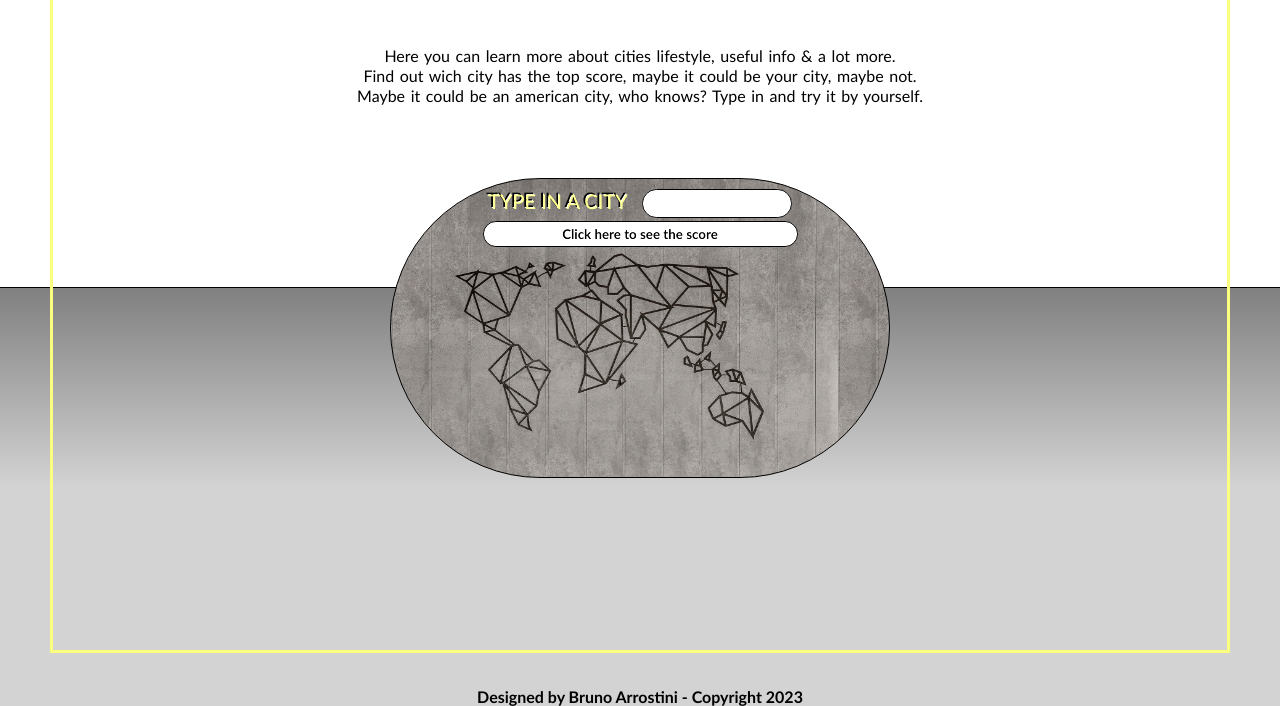
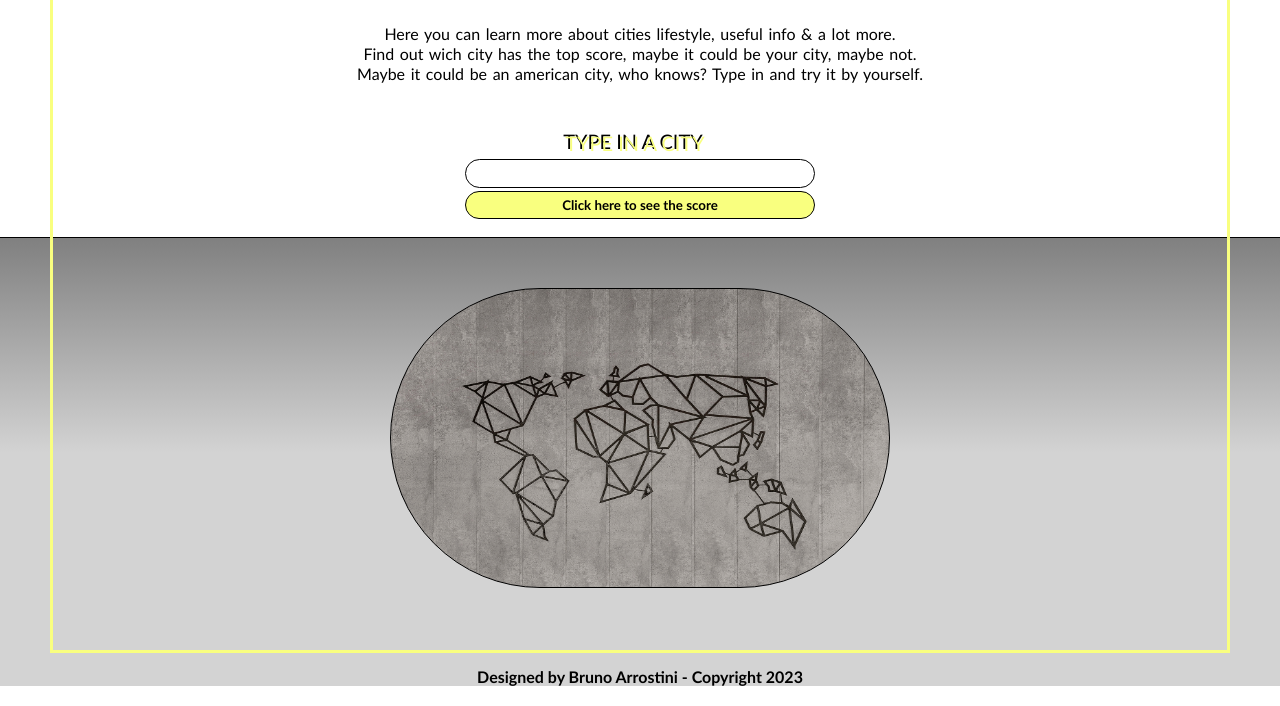
Before and after one commit to BrunoArrostini/CityAdvisor, a website built with webpack: page src/template.html in a window 1280 px wide. Shown: the part 163-869 px from the top of the page. Built offline with nearby package versions, Linux system fonts and the light colour scheme.

Commit message:
bug fixed

```diff
--- a/package.json
+++ b/package.json
@@ -4,7 +4,7 @@
   "description": "",
   "main": "index.js",
   "scripts": {
-    "build": "webpack-dev-server --config webpack.config.js --open"
+    "build": "webpack --config webpack.config.js "
   },
   "repository": {
     "type": "git",
--- a/src/dom.js
+++ b/src/dom.js
@@ -4,7 +4,7 @@ const header = document.getElementsByClassName("header");
 export const mainText = document.getElementsByClassName("main-text");
 
 //Main
-const main = document.getElementsByClassName("main");
+export const main = document.getElementsByClassName("main");
 export const imgContainer = document.getElementsByClassName("img-container");
 //Form
 export const form = document.getElementById("form");
--- a/src/functions.js
+++ b/src/functions.js
@@ -1,5 +1,5 @@
 import axios from "axios";
-import { inputText, errorBox, form, cityScore, cityInfo, cityCategories} from "./dom";
+import { inputText, errorBox, form, cityScore, cityInfo, cityCategories, main} from "./dom";
 
 form.addEventListener("submit", function(e){
     e.preventDefault();
@@ -12,10 +12,17 @@ export async function getCity(city){
     const res = await axios.get(`https://api.teleport.org/api/urban_areas/slug:${city.toLowerCase().trim().replaceAll(' ', '-')}/scores/`)
     .then (res =>{
         //console.log(res);
+
         cityScore.innerHTML = res.data.teleport_city_score.toFixed(2);
         cityInfo.innerHTML = res.data.summary;
+        res.data.categories.forEach((e, i) => {
+            const elem = document.createElement("div");
+            elem.id = `cat${i}`;
+            elem.textContent = `${e.name}: ${e.score_out_of_10.toFixed(2)}`;
+            cityCategories.appendChild(elem);
+        })
        // cityCategories.innerHTML = res.data[categories.name];
-        })
+    })
     .catch (err =>{
         errorBox.innerHTML= "Please retry <br> city name must be in english";
     });
--- a/src/main.css
+++ b/src/main.css
@@ -9,8 +9,14 @@ body{
 .header{
     background-color: white;
     width: 100%;
-    height: 350px;
+    height: 400px;
     text-align: center;
+    display: flex;
+    justify-content: space-around;
+    flex-direction: column;
+}
+.text{
+    display: block;
 }
 h1{
     margin-top: 100px;
@@ -18,38 +24,44 @@ h1{
     text-shadow: -2px -2px black;
 }
 .main-text{
-    margin-top: 70px;
+    margin-top: 40px;
     word-spacing: 1.5px;
     line-height: 20px;
     font-weight: 400;
 }
 .main{
     width: 100%;
-    height: 400px;
+    height: 430px;
     background: linear-gradient(to bottom,gray,lightgray 50%, lightgray 75%);
     border-top: 1px solid black;
     text-align: center;
     display: flex;
-    justify-content: center;
+    flex-direction: column;
+    align-items: center;
     position: relative;
 }
 .img-container{
     width: 500px;
     height: 300px;
-    border-radius:  250px;;
+    border-radius:  250px;
     background-image: url(./assets/img/world.jpg);
     background-size: contain;
+    background-repeat:round;
     display: block;
     position:absolute;
-    top: -110px;
+    top: 50px;
     border: 1px solid black;
     filter: brightness(115%);
     z-index: 1;
     position: relative;
 }
-
 #form{
-    margin-top: 10px;
+    margin-top: 30px;
+    margin-bottom: 10px;
+    display: flex;
+    flex-direction: column;
+    align-items: center;
+    z-index: 100;
 }
 #label{
     font-size: 20px;
@@ -59,7 +71,8 @@ h1{
                  -1px -1px white;
 }
 #inputText{
-    width: 150px;
+    margin-top: 4px;
+    width: 350px;
     padding: 5px;
     font-size: 15px;
     border: 1.5px solid black;
@@ -67,16 +80,15 @@ h1{
     text-align: center;
 }
 #btn{
-    width: 315px;
-    padding-top: 4px;
-    padding-bottom: 4px;
+    width: 350px;
+    padding: 5px;
     margin-top: 3px;
     border-radius: 20px;
-    background-color: white;
+    background-color:rgb(249, 255, 127);
     border:0.5px solid black;
     font-family: 'Gill Sans', 'Gill Sans MT', Calibri, 'Trebuchet MS', sans-serif;
     font-weight: 700;
-    background-color: white;
+    color: black;
 }
 #btn:hover{
     width: 315px;
@@ -90,9 +102,21 @@ h1{
     cursor: pointer;
 }
 #errorBox{
-    color: black;
-    font-style: italic;
-
+    font-family:'Times New Roman', Times, serif;
+    color:black;
+    font-weight: 700;
+    text-align: center;
+}
+#cityScore{
+    color: rgb(249, 255, 127);
+    text-align: center;
+    margin: 10px;
+}
+#cityInfo{
+    text-align: center;
+    margin-top: 10px;
+    margin-left: 400px;
+    margin-right: 400px;
 }
 .frame{
     padding: 380px;
--- a/src/template.html
+++ b/src/template.html
@@ -8,24 +8,24 @@
 </head>
 <body>
     <header class="header">
+        <div class="text">
             <h1>Welcome on City Advisor!</h1>
              <p class="main-text">Here you can learn more about cities lifestyle, useful info & a lot more. <br>
               Find out wich city has the top score, maybe it could be your city, maybe not. <br>
               Maybe it could be an american city, who knows? Type in and try it by yourself.
              </p>
-    </header>
+        </div>
 
-    <main class="main">
-        <div class="img-container">
         <form id="form">
                 <label id="label">TYPE IN A CITY</label>
                 <input type="text" id="inputText" required>
                 <button id="btn" type="submit">Click here to see the score</button>
+       </form>
+    </header>
 
-            </form>
+    <main class="main">
         <div id="errorBox"></div>
-        </div>
-
+        <div class="img-container"></div>
         <div id="cityScore"></div>
         <div id="cityInfo"></div>
         <div id="cityCategories"></div>
```
Also changed, not shown: dist/index.html, dist/main.js. Lines whose indentation alone changed are shown as unchanged.
